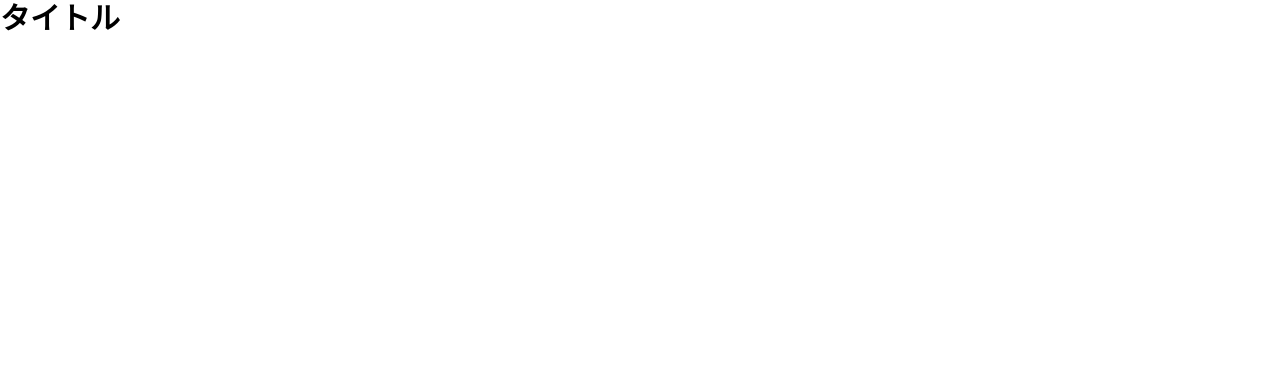
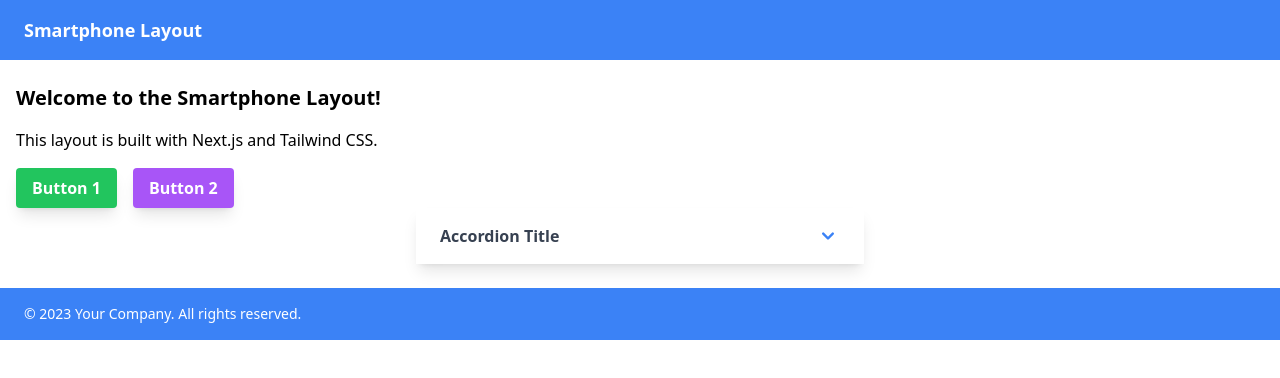
Before and after one commit to ryota-09/instrument-program-generator, a Next.js app: page / in a window 1280 px wide. Shown: the top 378 px of the page. Built offline with nearby package versions, Linux system fonts and the light colour scheme; grey boxes are pictures that could not be loaded.

Commit message:
アコーディオンの設定

```diff
--- a/src/pages/index.tsx
+++ b/src/pages/index.tsx
@@ -1,8 +1,12 @@
 import Head from "next/head";
 
 import axios from "axios";
+import { useState } from "react";
 
 export default function Home() {
+  const [isOpen, setIsOpen] = useState(false);
+  const [targetVideoId, setTargetVideoId] = useState("");
+
   const generate = async () => {
     const data = await axios.get("/api/generate");
     console.log(data.data);
@@ -11,59 +15,70 @@ export default function Home() {
     console.log("オブジェクト", object);
   };
 
+  const fetchVideo = async (keyWord: string) => {
+    const data = await axios.get(
+      `https://www.googleapis.com/youtube/v3/search?part=snippet&q=${keyWord}&type=video&key=${process.env.NEXT_PUBLIC_YOUTUBE_KEY}`
+    );
+    return data.data.items[0].id.videoId;
+  };
+
+  const handleAccordionClick = async (keyWord: string) => {
+    setIsOpen(!isOpen);
+    const targetId = await fetchVideo(keyWord);
+    setTargetVideoId(targetId);
+  };
   const songs = [
     {
-      "title": "G線上のアリア",
-      "author": "ヨハン・セバスチャン・バッハ",
-      "isCasual": false
+      title: "G線上のアリア",
+      author: "ヨハン・セバスチャン・バッハ",
+      isCasual: false,
     },
     {
-      "title": "夜想曲第2番",
-      "author": "フレデリック・ショパン",
-      "isCasual": false
+      title: "夜想曲第2番",
+      author: "フレデリック・ショパン",
+      isCasual: false,
     },
     {
-      "title": "交響曲第9番『合唱』",
-      "author": "ルートヴィヒ・ヴァン・ベートーヴェン",
-      "isCasual": false
+      title: "交響曲第9番『合唱』",
+      author: "ルートヴィヒ・ヴァン・ベートーヴェン",
+      isCasual: false,
     },
     {
-      "title": "ピアノ協奏曲第2番",
-      "author": "セルゲイ・ラフマニノフ",
-      "isCasual": false
+      title: "ピアノ協奏曲第2番",
+      author: "セルゲイ・ラフマニノフ",
+      isCasual: false,
     },
     {
-      "title": "ブルグミュラーによる25の練習曲",
-      "author": "ヨハン・フリードリヒ・ブルグミュラー",
-      "isCasual": false
+      title: "ブルグミュラーによる25の練習曲",
+      author: "ヨハン・フリードリヒ・ブルグミュラー",
+      isCasual: false,
     },
     {
-      "title": "Stand by Me",
-      "author": "ベン・E・キング",
-      "isCasual": true
+      title: "Stand by Me",
+      author: "ベン・E・キング",
+      isCasual: true,
     },
     {
-      "title": "Let it Be",
-      "author": "ビートルズ",
-      "isCasual": true
+      title: "Let it Be",
+      author: "ビートルズ",
+      isCasual: true,
     },
     {
-      "title": "Don't Stop Believin'",
-      "author": "ジャーニー",
-      "isCasual": true
+      title: "Don't Stop Believin'",
+      author: "ジャーニー",
+      isCasual: true,
     },
     {
-      "title": "L-O-V-E",
-      "author": "ナット・キング・コール",
-      "isCasual": true
+      title: "L-O-V-E",
+      author: "ナット・キング・コール",
+      isCasual: true,
     },
     {
-      "title": "What a Wonderful World",
-      "author": "ルイ・アームストロング",
-      "isCasual": true
-    }
+      title: "What a Wonderful World",
+      author: "ルイ・アームストロング",
+      isCasual: true,
+    },
   ];
-
 
   return (
     <>
@@ -73,9 +88,72 @@ export default function Home() {
         <meta name="viewport" content="width=device-width, initial-scale=1" />
         <link rel="icon" href="/favicon.ico" />
       </Head>
-      <main>
-        <h1 className="text-3xl font-bold">タイトル</h1>
+      <header className="bg-blue-500 text-white py-4 px-6">
+        <h1 className="text-lg font-bold">Smartphone Layout</h1>
+      </header>
+      <main className="py-6 px-4">
+        <h2 className="text-xl font-semibold mb-4">
+          Welcome to the Smartphone Layout!
+        </h2>
+        <p className="mb-4">
+          This layout is built with Next.js and Tailwind CSS.
+        </p>
+        <div className="flex space-x-4">
+          <button className="bg-green-500 hover:bg-green-700 text-white font-bold py-2 px-4 rounded shadow-lg">
+            Button 1
+          </button>
+          <button className="bg-purple-500 hover:bg-purple-700 text-white font-bold py-2 px-4 rounded shadow-lg">
+            Button 2
+          </button>
+        </div>
+        <div className="w-full max-w-md mx-auto">
+          <div className="bg-white shadow-lg">
+            <button
+              className={
+                "w-full px-6 py-4 font-bold text-left text-gray-700 bg-white hover:bg-gray-100 focus:outline-none focus:ring-2 focus:ring-blue-400 focus:ring-opacity-50 flex items-center justify-between"
+              }
+              onClick={() =>
+                handleAccordionClick(
+                  "G線上のアリア ヨハン・セバスチャン・バッハ"
+                )
+              }
+            >
+              Accordion Title
+              <svg
+                className={`w-6 h-6 text-blue-500 transition-transform duration-200 ${
+                  isOpen ? "transform rotate-180" : ""
+                }`}
+                fill="currentColor"
+                viewBox="0 0 20 20"
+                xmlns="http://www.w3.org/2000/svg"
+              >
+                <path d="M5.293 7.293a1 1 0 011.414 0L10 10.586l3.293-3.293a1 1 0 011.414 1.414l-4 4a1 1 0 01-1.414 0l-4-4a1 1 0 010-1.414z" />
+              </svg>
+            </button>
+            <div
+              className={`px-6 overflow-hidden transition-max-height duration-500 ease-in-out ${
+                isOpen ? "max-h-96" : "max-h-0"
+              }`}
+            >
+              <h3 className="mt-6 text-lg font-semibold mb-4">Iframe Title</h3>
+              <div className="mb-6 bg-white shadow-lg overflow-hidden">
+                <iframe
+                  src={`https://www.youtube.com/embed/${targetVideoId}`}
+                  title="YouTube video player"
+                  allow="accelerometer; autoplay; clipboard-write; encrypted-media; gyroscope; picture-in-picture"
+                  allowFullScreen
+                ></iframe>
+              </div>
+            </div>
+          </div>
+        </div>
       </main>
+
+      <footer className="bg-blue-500 text-white py-4 px-6 mt-auto">
+        <p className="text-sm">
+          &copy; {new Date().getFullYear()} Your Company. All rights reserved.
+        </p>
+      </footer>
     </>
   );
 }
```
